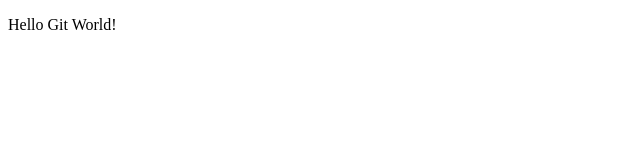
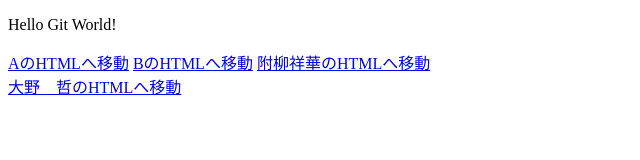
Before and after one commit to Sachika1102/development, a plain HTML site: page index.html in a window 1280 px wide. Shown: the whole page, without its empty margins (0-640 px from the left). Drawn offline with Linux system fonts and the light colour scheme.

Commit message:
index.htmlの修正

```diff
--- a/index.html
+++ b/index.html
@@ -7,6 +7,9 @@
 </head>
 <body>
     <p>Hello Git World!</p>
-
+    <a href="profile_A.html">AのHTMLへ移動</a>
+    <a href="profile_B.html">BのHTMLへ移動</a>
+    <a href="profile_A.html">附柳祥華のHTMLへ移動</a><br>
+    <a href="profile_B.html">大野　哲のHTMLへ移動</a><br>
 </body>
 </html>
```
